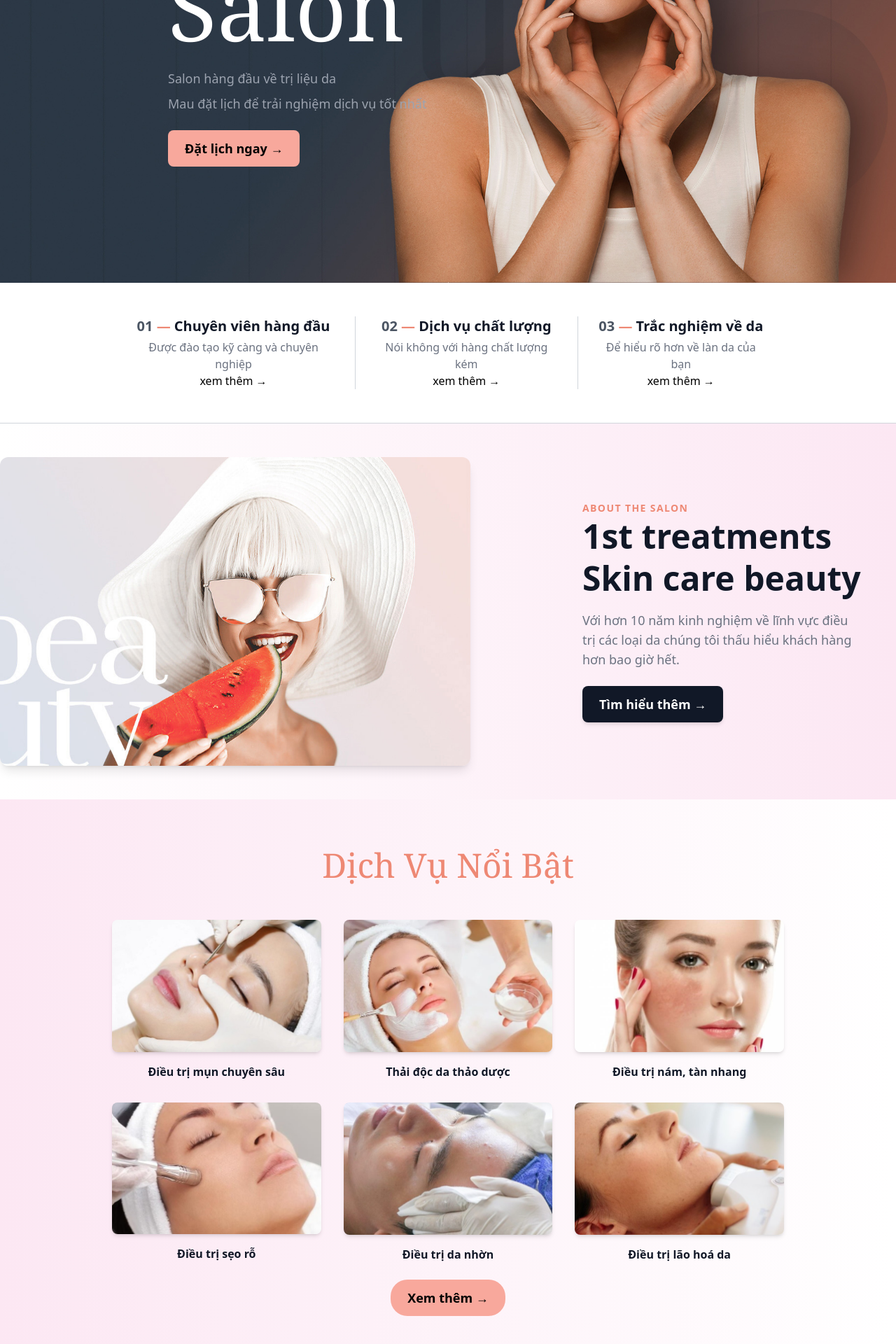
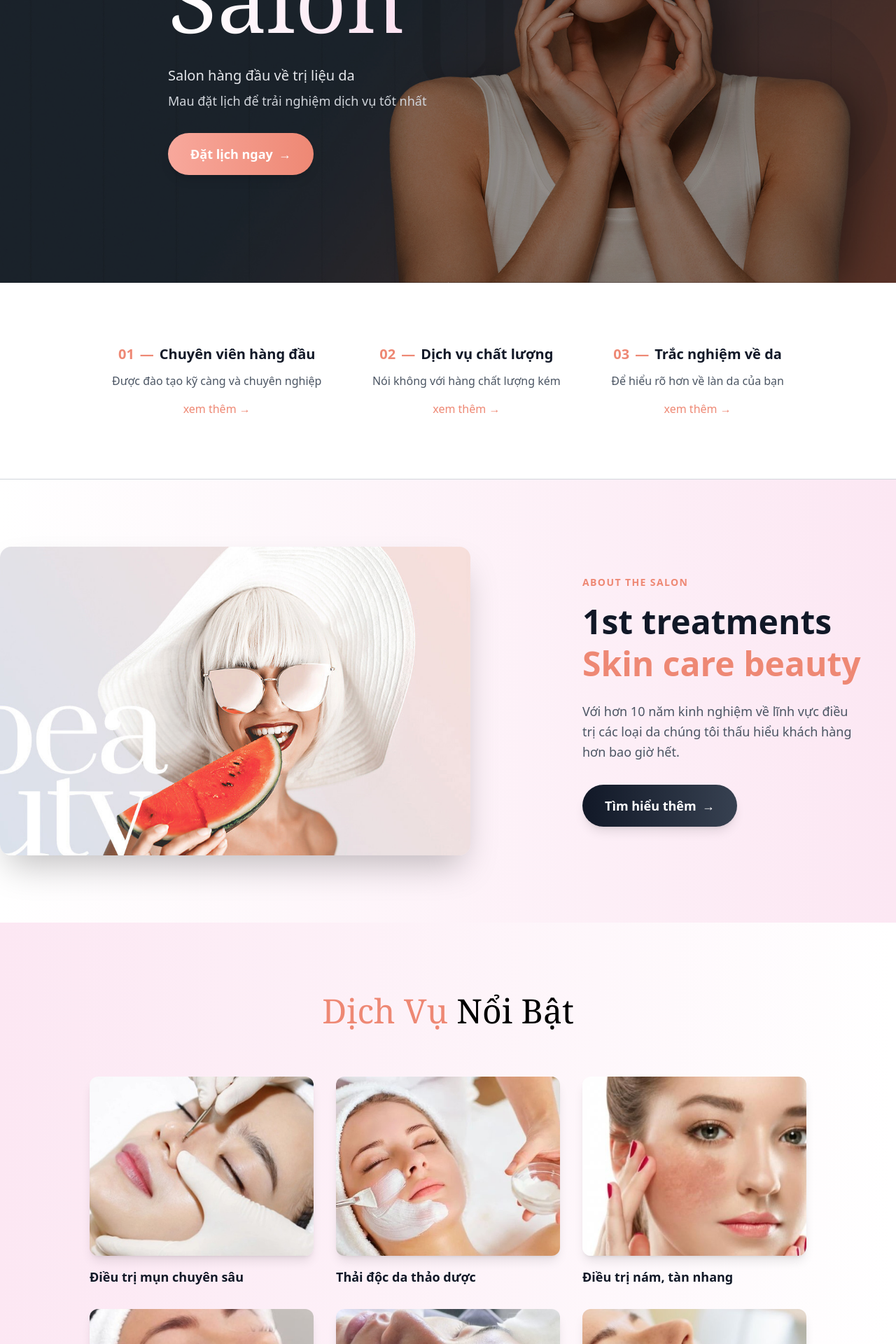
Before and after one commit to Rosettyluvhenny/SWP_SP25, a React (Vite) app in the folder sparkle-salon-fe/: page / in a window 1280 px wide. Shown: the part 460-2380 px from the top of the page at 70% size. Built offline with nearby package versions, Linux system fonts and the light colour scheme.

Commit message:
modified Home.tsx

```diff
--- a/sparkle-salon-fe/package.json
+++ b/sparkle-salon-fe/package.json
@@ -18,6 +18,7 @@
     "dompurify": "^3.2.4",
     "flowbite-react": "^0.10.2",
     "framer-motion": "^12.4.7",
+    "mysql2": "^3.12.0",
     "openapi-typescript-codegen": "^0.29.0",
     "quill": "^2.0.3",
     "react": "^19.0.0",
--- a/sparkle-salon-fe/src/pages/Home.tsx
+++ b/sparkle-salon-fe/src/pages/Home.tsx
@@ -1,201 +1,186 @@
 import { Link } from "react-router-dom";
+import { motion } from "framer-motion";
 
 export default function Home() {
     return (
         <div className="pt-16 flex flex-col">
-            {/* Section 1*/}
-            <div className="min-h-screen flex flex-row items-center bg-[url('/assets/home-banner.jpg')] bg-cover bg-center bg-no-repeat">
-                <div className="text-start text-white max-w-xl ml-60">
-                    <h1 className="text-9xl font-serif leading-tight">
+            {/* Hero Section with Parallax Effect */}
+            <div className="min-h-screen flex flex-row items-center bg-[url('/assets/home-banner.jpg')] bg-cover bg-center bg-no-repeat bg-fixed relative">
+                <div className="absolute inset-0 bg-black bg-opacity-40"></div>
+                <motion.div
+                    initial={{ opacity: 0, x: -100 }}
+                    animate={{ opacity: 1, x: 0 }}
+                    transition={{ duration: 1 }}
+                    className="text-start text-white max-w-xl ml-60 relative z-10"
+                >
+                    <h1 className="text-9xl font-serif leading-tight text-transparent bg-clip-text bg-gradient-to-r from-white to-pink-200">
                         Sparkle Salon
                     </h1>
-                    <p className="mt-2 text-lg text-gray-400">
+                    <p className="mt-4 text-xl text-gray-200 font-light">
                         Salon hàng đầu về trị liệu da
                     </p>
-                    <p className="mt-2 text-lg text-gray-400">
+                    <p className="mt-2 text-lg text-gray-300">
                         Mau đặt lịch để trải nghiệm dịch vụ tốt nhất
                     </p>
-                    <button className="mt-6 bg-[#f8a89c] hover:bg-[#ee8874] hover:text-xl hover:text-white text-black px-6 py-3 rounded-lg font-semibold text-lg">
-                        <Link to="/service" aria-label="Book an appointment">Đặt lịch ngay →</Link>
-                    </button>
-                </div>
+                    <motion.button
+                        whileHover={{ scale: 1.05 }}
+                        whileTap={{ scale: 0.95 }}
+                        className="mt-8 bg-gradient-to-r from-[#f8a89c] to-[#ee8874] hover:from-[#ee8874] hover:to-[#f8a89c] text-white px-8 py-4 rounded-full font-semibold text-lg shadow-lg transition-all duration-300"
+                    >
+                        <Link to="/service" aria-label="Book an appointment" className="flex items-center">
+                            Đặt lịch ngay
+                            <span className="ml-2 transform transition-transform group-hover:translate-x-1">→</span>
+                        </Link>
+                    </motion.button>
+                </motion.div>
             </div>
-            {/* Small Section */}
-            <div className="flex justify-center items-center py-12 bg-white border-b border-gray-300">
-                <div className="flex justify-between w-3/4">
-                    {/* Item 1 */}
-                    <div className="text-center px-6 border-r border-gray-300 last:border-r-0">
-                        <h3 className="text-xl font-semibold text-gray-900">
-                            <span className="text-gray-600">01</span>{" "}
-                            <span className="text-[#ee8874]">—</span> Chuyên
-                            viên hàng đầu
-                        </h3>
-                        <p className="text-gray-500 mt-1">
-                            Được đào tạo kỹ càng và chuyên nghiệp
-                        </p>
-                        <Link
-                            to="/about"
-                            className="hover:underline hover:text-gray-600 hover:text-sm"
+
+            {/* Features Section with Hover Effects */}
+            <div className="flex justify-center items-center py-16 bg-white border-b border-gray-300">
+                <div className="flex justify-between w-4/5">
+                    {[
+                        {
+                            number: "01",
+                            title: "Chuyên viên hàng đầu",
+                            description: "Được đào tạo kỹ càng và chuyên nghiệp",
+                            link: "/about"
+                        },
+                        {
+                            number: "02",
+                            title: "Dịch vụ chất lượng",
+                            description: "Nói không với hàng chất lượng kém",
+                            link: "/service"
+                        },
+                        {
+                            number: "03",
+                            title: "Trắc nghiệm về da",
+                            description: "Để hiểu rõ hơn về làn da của bạn",
+                            link: "/quiz"
+                        }
+                    ].map((item, index) => (
+                        <motion.div
+                            key={index}
+                            initial={{ opacity: 0, y: 20 }}
+                            animate={{ opacity: 1, y: 0 }}
+                            transition={{ delay: index * 0.2 }}
+                            className="text-center px-8 group hover:bg-pink-50 rounded-xl p-6 transition-all duration-300"
                         >
-                            xem thêm →
-                        </Link>
-                    </div>
-
-                    {/* Item 2 */}
-                    <div className="text-center px-6 border-r border-gray-300 last:border-r-0">
-                        <h3 className="text-xl font-semibold text-gray-900">
-                            <span className="text-gray-600">02</span>{" "}
-                            <span className="text-[#ee8874]">—</span> Dịch vụ
-                            chất lượng
-                        </h3>
-                        <p className="text-gray-500 mt-1">
-                            Nói không với hàng chất lượng kém
-                        </p>
-                        <Link
-                            to="/service"
-                            className="hover:underline hover:text-gray-600 hover:text-sm"
-                        >
-                            xem thêm →
-                        </Link>
-                    </div>
-
-                    {/* Item 3 */}
-                    <div className="text-center px-6">
-                        <h3 className="text-xl font-semibold text-gray-900">
-                            <span className="text-gray-600">03</span>{" "}
-                            <span className="text-[#ee8874]">—</span> Trắc
-                            nghiệm về da
-                        </h3>
-                        <p className="text-gray-500 mt-1">
-                            Để hiểu rõ hơn về làn da của bạn
-                        </p>
-                        <Link
-                            to="/quiz"
-                            className="hover:underline hover:text-gray-600 hover:text-sm"
-                        >
-                            xem thêm →
-                        </Link>
-                    </div>
+                            <h3 className="text-xl font-semibold text-gray-900 mb-3">
+                                <span className="text-[#ee8874]">{item.number}</span>
+                                <span className="mx-2 text-[#ee8874]">—</span>
+                                {item.title}
+                            </h3>
+                            <p className="text-gray-600 mt-2 group-hover:text-gray-800">
+                                {item.description}
+                            </p>
+                            <Link
+                                to={item.link}
+                                className="inline-block mt-4 text-[#ee8874] hover:text-[#f8a89c] transition-colors group-hover:underline"
+                            >
+                                xem thêm →
+                            </Link>
+                        </motion.div>
+                    ))}
                 </div>
             </div>
 
-            {/* Section 2 */}
-            <div className="flex flex-row items-center justify-center w-full bg-gradient-to-r from-white to-pink-100 text-center py-12">
-                {/* Left Section */}
-                <div className="w-auto flex justify-end pr-40">
+            {/* About Section with Parallax */}
+            <div className="flex flex-row items-center justify-center w-full bg-gradient-to-r from-white to-pink-100 text-center py-24">
+                <motion.div
+                    initial={{ opacity: 0, x: -100 }}
+                    whileInView={{ opacity: 1, x: 0 }}
+                    transition={{ duration: 0.8 }}
+                    className="w-auto flex justify-end pr-40"
+                >
                     <img
                         src="/assets/home-services.jpg"
                         alt="Featured Service"
                         loading="lazy"
-                        className="rounded-xl shadow-lg"
+                        className="rounded-2xl shadow-2xl hover:shadow-3xl transition-shadow duration-300 transform hover:scale-105"
                     />
-                </div>
-                {/* Right Section */}
-                <div className="w-1/2 text-left">
-                    <h2 className="text-sm uppercase tracking-widest text-[#ee8874] font-semibold">
+                </motion.div>
+                <motion.div
+                    initial={{ opacity: 0, x: 100 }}
+                    whileInView={{ opacity: 1, x: 0 }}
+                    transition={{ duration: 0.8 }}
+                    className="w-1/2 text-left"
+                >
+                    <h2 className="text-sm uppercase tracking-widest text-[#ee8874] font-semibold mb-4">
                         About the Salon
                     </h2>
-                    <h2 className="text-5xl font-bold text-gray-900 leading-tight">
+                    <h2 className="text-5xl font-bold text-gray-900 leading-tight mb-6">
                         1st treatments
                         <br />
-                        Skin care beauty
+                        <span className="text-[#ee8874]">Skin care beauty</span>
                     </h2>
-                    <p className="w-full max-w-[400px] mt-4 text-lg text-gray-500">
+                    <p className="w-full max-w-[400px] text-lg text-gray-600 leading-relaxed">
                         Với hơn 10 năm kinh nghiệm về lĩnh vực điều trị các loại da chúng tôi thấu hiểu khách hàng hơn bao giờ hết.
                     </p>
-                    <div className="mt-6 flex items-center space-x-4">
-                        <button className="bg-gray-900 hover:bg-gray-700 hover:text-xl text-white px-6 py-3 rounded-lg font-semibold text-lg shadow-md">
-                            <Link to="/about">Tìm hiểu thêm →</Link>
-                        </button>
-                    </div>
-                </div>
+                    <motion.button
+                        whileHover={{ scale: 1.05 }}
+                        whileTap={{ scale: 0.95 }}
+                        className="mt-8 bg-gradient-to-r from-gray-900 to-gray-700 text-white px-8 py-4 rounded-full font-semibold text-lg shadow-lg hover:shadow-xl transition-all duration-300"
+                    >
+                        <Link to="/about" className="flex items-center">
+                            Tìm hiểu thêm
+                            <span className="ml-2">→</span>
+                        </Link>
+                    </motion.button>
+                </motion.div>
             </div>
 
-            {/* Section 3 */}
-            <div className="py-16 bg-gradient-to-r from-pink-100 to-white text-center flex flex-col items-center">
-                <h2 className="text-5xl font-serif leading-tight text-[#ee8874]">
-                    Dịch Vụ Nổi Bật
-                </h2>
-                <div className="grid grid-cols-3 gap-8 w-3/4 mx-auto mt-12">
-                {/* todo: link từng service vô /service/... */}
-                    {/* Service 1 */}
-                    <div className="flex flex-col items-center">
-                        <img
-                            src="/assets/skin-treatment1.jpg"
-                            alt="Skin Treatment 1"
-                            loading="lazy"
-                            className="rounded-lg shadow-md w-full hover:shadow-2xl"
-                        />
-                        <h3 className="text-md font-semibold text-gray-900 mt-4">
-                            Điều trị mụn chuyên sâu
-                        </h3>
-                    </div>
-
-                    {/* Service 2 */}
-                    <div className="flex flex-col items-center">
-                        <img
-                            src="/assets/skin-treatment2.jpg"
-                            alt="Skin Treatment 2"
-                            loading="lazy"
-                            className="rounded-lg shadow-md w-full hover:shadow-2xl"
-                        />
-                        <h3 className="text-md font-semibold text-gray-900 mt-4">
-                            Thải độc da thảo dược
-                        </h3>
-                    </div>
-
-                    {/* Service 3 */}
-                    <div className="flex flex-col items-center">
-                        <img
-                            src="/assets/skin-treatment3.jpg"
-                            alt="Skin Treatment 3"
-                            loading="lazy"
-                            className="rounded-lg shadow-md w-full hover:shadow-2xl"
-                        />
-                        <h3 className="text-md font-semibold text-gray-900 mt-4">
-                            Điều trị nám, tàn nhang
-                        </h3>
-                    </div>
-                    {/* Service 4 */}
-                    <div className="flex flex-col items-center">
-                        <img
-                            src="/assets/skin-treatment4.jpg"
-                            alt="Skin Treatment 4"
-                            loading="lazy"
-                            className="rounded-lg shadow-md w-full hover:shadow-2xl"
-                        />
-                        <h3 className="text-md font-semibold text-gray-900 mt-4">
-                            Điều trị sẹo rỗ
-                        </h3>
-                    </div>
-                    {/* Service 5 */}
-                    <div className="flex flex-col items-center">
-                        <img
-                            src="/assets/skin-treatment5.jpg"
-                            alt="Skin Treatment 5"
-                            loading="lazy"
-                            className="rounded-lg shadow-md w-full hover:shadow-2xl"
-                        />
-                        <h3 className="text-md font-semibold text-gray-900 mt-4">
-                            Điều trị da nhờn
-                        </h3>
-                    </div>
-                    {/* Service 6 */}
-                    <div className="flex flex-col items-center">
-                        <img
-                            src="/assets/skin-treatment6.jpg"
-                            alt="Skin Treatment 6"
-                            loading="lazy"
-                            className="rounded-lg shadow-md w-full hover:shadow-2xl"
-                        />
-                        <h3 className="text-md font-semibold text-gray-900 mt-4">
-                            Điều trị lão hoá da
-                        </h3>
-                    </div>
+            {/* Featured Services Section */}
+            <div className="py-24 bg-gradient-to-r from-pink-100 to-white">
+                <motion.h2
+                    initial={{ opacity: 0, y: 20 }}
+                    whileInView={{ opacity: 1, y: 0 }}
+                    transition={{ duration: 0.5 }}
+                    className="text-5xl font-serif leading-tight text-center mb-16"
+                >
+                    <span className="text-[#ee8874]">Dịch Vụ</span> Nổi Bật
+                </motion.h2>
+                <div className="grid grid-cols-3 gap-8 w-4/5 mx-auto">
+                    {[
+                        { img: "skin-treatment1.jpg", title: "Điều trị mụn chuyên sâu" },
+                        { img: "skin-treatment2.jpg", title: "Thải độc da thảo dược" },
+                        { img: "skin-treatment3.jpg", title: "Điều trị nám, tàn nhang" },
+                        { img: "skin-treatment4.jpg", title: "Điều trị sẹo rỗ" },
+                        { img: "skin-treatment5.jpg", title: "Điều trị da nhờn" },
+                        { img: "skin-treatment6.jpg", title: "Điều trị lão hoá da" }
+                    ].map((service, index) => (
+                        <motion.div
+                            key={index}
+                            initial={{ opacity: 0, y: 20 }}
+                            whileInView={{ opacity: 1, y: 0 }}
+                            transition={{ delay: index * 0.1 }}
+                            className="group"
+                        >
+                            <div className="overflow-hidden rounded-xl shadow-lg">
+                                <img
+                                    src={`/assets/${service.img}`}
+                                    alt={service.title}
+                                    loading="lazy"
+                                    className="w-full h-64 object-cover transform transition-transform duration-500 group-hover:scale-110"
+                                />
+                            </div>
+                            <h3 className="text-lg font-semibold text-gray-900 mt-4 group-hover:text-[#ee8874] transition-colors duration-300">
+                                {service.title}
+                            </h3>
+                        </motion.div>
+                    ))}
                 </div>
-                <button className="mt-6 bg-[#f8a89c] hover:bg-[#ee8874] hover:text-white hover:text-xl text-black px-6 py-3 rounded-3xl font-semibold text-lg">
-                        <Link to="/service">Xem thêm →</Link>
-                    </button>
+                <div className="text-center mt-12">
+                    <motion.button
+                        whileHover={{ scale: 1.05 }}
+                        whileTap={{ scale: 0.95 }}
+                        className="bg-gradient-to-r from-[#f8a89c] to-[#ee8874] hover:from-[#ee8874] hover:to-[#f8a89c] text-white px-8 py-4 rounded-full font-semibold text-lg shadow-lg transition-all duration-300"
+                    >
+                        <Link to="/service" className="flex items-center justify-center">
+                            Xem thêm
+                            <span className="ml-2">→</span>
+                        </Link>
+                    </motion.button>
+                </div>
             </div>
         </div>
     );
```
Also changed, not shown: 1 other file (tests, documents, lock files or other folders).
